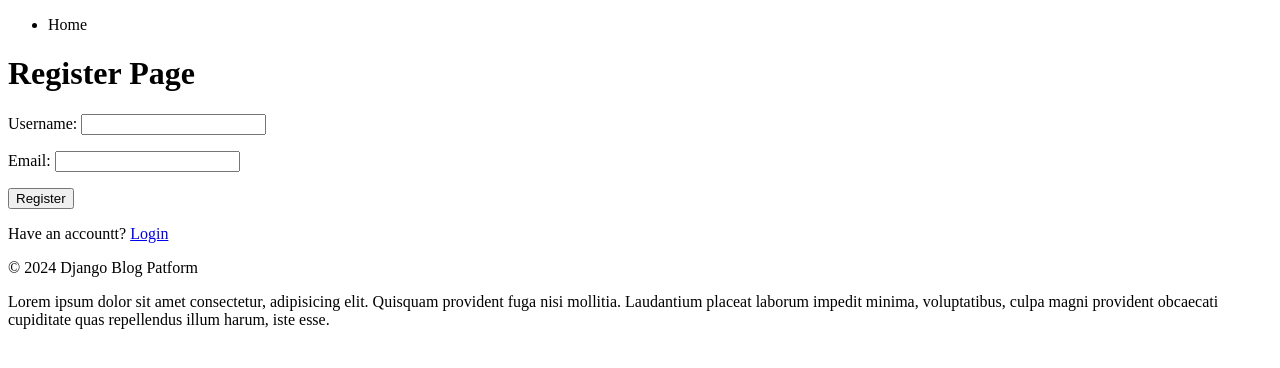
After one commit to Lido01/Capstone_Project, a Django app: template blog_project/blog/templates/blog/register.html in a window 1280 px wide. The commit adds this page. Shown: the top 368 px of the page. Run offline with Django 5.2, Linux system fonts and the light colour scheme; the template is opened without the code that fills it: values that come from a table or form of the project are taken from there, others are empty.

Commit message:
adding user can register by html templates with customuser

```diff
--- a/blog_project/blog/admin.py
+++ b/blog_project/blog/admin.py
@@ -1,8 +1,12 @@
 from django.contrib import admin
-from .models import CustomUser
+from .models import CustomUser,Category, Post, Comment
 
 
 class CustomUserAdmin(admin.ModelAdmin):
     list_display = [ "username", "email", "profile_picture"]
     ordering = ["pk"]
 admin.site.register(CustomUser, CustomUserAdmin)
+
+admin.site.register(Category)
+admin.site.register(Post)
+admin.site.register(Comment)
--- /dev/null
+++ b/blog_project/blog/forms.py
@@ -0,0 +1,7 @@
+from django.contrib.auth.forms import UserCreationForm, AuthenticationForm
+from .models import CustomUser, Post, Comment
+from django import forms
+class RegistrationForm(forms.ModelForm):
+    class Meta:
+        model = CustomUser
+        fields = ["username", "email"]
--- a/blog_project/blog/models.py
+++ b/blog_project/blog/models.py
@@ -33,6 +33,8 @@ class CustomUser(AbstractUser):
 class Category(models.Model):
     name = models.CharField(max_length=100)
     description = models.TextField()
+    def __str__(self):
+        return self.name
 
 #3 Creating the Post model to include post data
 class Post(models.Model):
@@ -40,15 +42,21 @@ class Post(models.Model):
     content = models.TextField()
     created_at = models.DateTimeField(auto_now=True)
     updated_at = models.DateTimeField(auto_now=True)
-    user = models.ForeignKey(CustomUser, )
-    category = models.ForeignKey(Category, on_delete=models.CASCADE, related_name="post", null=True)
+    user = models.ForeignKey(CustomUser, on_delete=models.CASCADE, related_name="user")
+    category = models.ForeignKey(Category, on_delete=models.CASCADE, related_name="category", null=True)
 
+    def __str__(self):
+        return self.title
     class Meta:
         ordering = ("-created_at",)
 
-#4 Creating
+#4 Creating Comment part to comment for each post
 class Comment(models.Model):
-    content = models
-    created_at =
-    post
-    user
+    content = models.TextField()
+    created_at = models.DateTimeField(auto_now_add=True)
+    updated_at = models.DateTimeField(auto_now=True)
+    post = models.ForeignKey(Post, on_delete=models.CASCADE, related_name="post")
+    user = models.ForeignKey(CustomUser, on_delete=models.CASCADE, related_name="muser")
+
+    def __str__(self):
+        return self.content
--- a/blog_project/blog/templates/api/base.html
+++ b/blog_project/blog/templates/blog/base.html
@@ -4,16 +4,12 @@
     <meta charset="UTF-8">
     <meta name="viewport" content="width=device-width, initial-scale=1.0">
     <title>{% block title %}Django Blog{% endblock %}</title>
-    <link rel="stylesheet" href="{% static 'css/styles.css' %}">
 </head>
 <body>
     <header>
         <nav>
             <ul>
-                <li><a href="{% url 'home' %}">Home</a></li>
-                <li><a href="{% url 'posts' %}">Blog Posts</a></li>
-                <li><a href="{% url 'login' %}">Login</a></li>
-                <li><a href="{% url 'register' %}">Register</a></li>
+                <li>Home</li>
             </ul>
         </nav>
     </header>
@@ -25,9 +21,9 @@
     </div>
 
     <footer>
-        <p>&copy; 2024 Django Blog</p>
+        <p>&copy; 2024 Django Blog Patform</p>
+        <p>Lorem ipsum dolor sit amet consectetur, adipisicing elit. Quisquam provident fuga nisi mollitia. Laudantium placeat laborum impedit minima, voluptatibus, culpa magni provident obcaecati cupiditate quas repellendus illum harum, iste esse.</p>
     </footer>
 
-    <script src="{% static 'js/scripts.js' %}"></script>
 </body>
 </html>
--- /dev/null
+++ b/blog_project/blog/templates/blog/register.html
@@ -0,0 +1,11 @@
+{% extends "blog/base.html" %}
+
+{% block content %}
+    <h1>Register Page</h1>
+    <form action="" method="post">
+        {% csrf_token %}
+        {{ form.as_p }}
+        <button type="submit">Register</button>
+        <p>Have an accountt? <a href="/blog/login/">Login</a> </p>
+    </form>
+{% endblock %}
--- /dev/null
+++ b/blog_project/blog/urls.py
@@ -0,0 +1,6 @@
+from django.urls import path, include
+from .views import register
+
+urlpatterns = (
+    path("register/", register, name="register"),
+)
--- a/blog_project/blog_project/settings.py
+++ b/blog_project/blog_project/settings.py
@@ -126,10 +126,6 @@ USE_TZ = True
 # In settings.py
 STATIC_URL = '/static/'
 
-STATICFILES_DIRS = [
-    BASE_DIR / "static",
-]
-
 # Default primary key field type
 # https://docs.djangoproject.com/en/5.1/ref/settings/#default-auto-field
 
--- a/blog_project/blog_project/urls.py
+++ b/blog_project/blog_project/urls.py
@@ -15,8 +15,9 @@ Including another URLconf
     2. Add a URL to urlpatterns:  path('blog/', include('blog.urls'))
 """
 from django.contrib import admin
-from django.urls import path
+from django.urls import path, include
 
 urlpatterns = [
     path('admin/', admin.site.urls),
+    path("blog/", include("blog.urls")),
 ]
```
Also changed, not shown: blog_project/blog/views.py (+21 -2 lines), blog_project/blog/migrations/0002_category_post_comment.py (added), blog_project/blog/static/css/style.css (renamed from blog_project/blog/style/css/style.css), blog_project/blog/static/js/script.js (renamed from blog_project/blog/style/js/script.js), blog_project/blog/templates/blog/home.html (added), blog_project/blog/templates/blog/login.html (added), blog_project/blog/templates/blog/profile.html (added), blog_project/db.sqlite3, blog_project/photo_2024-11-06_13-33-59.jpg (deleted).
